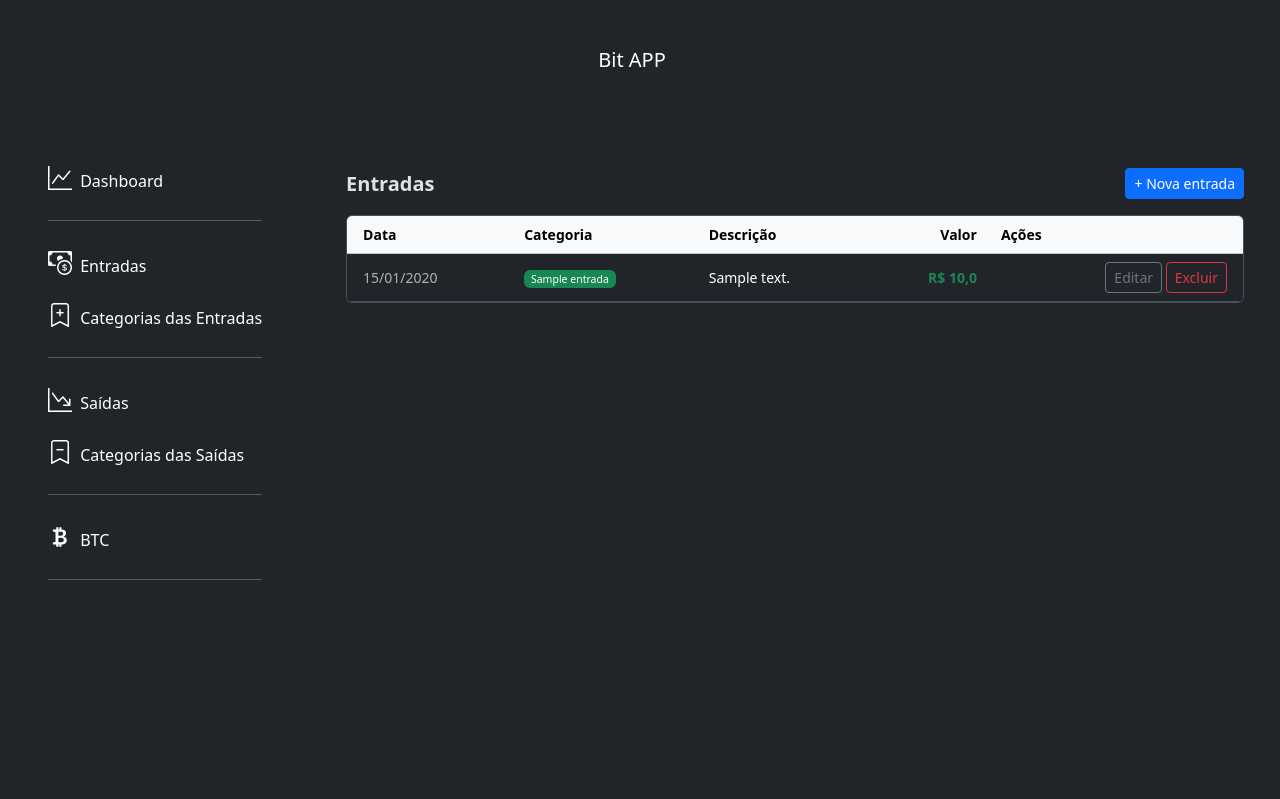
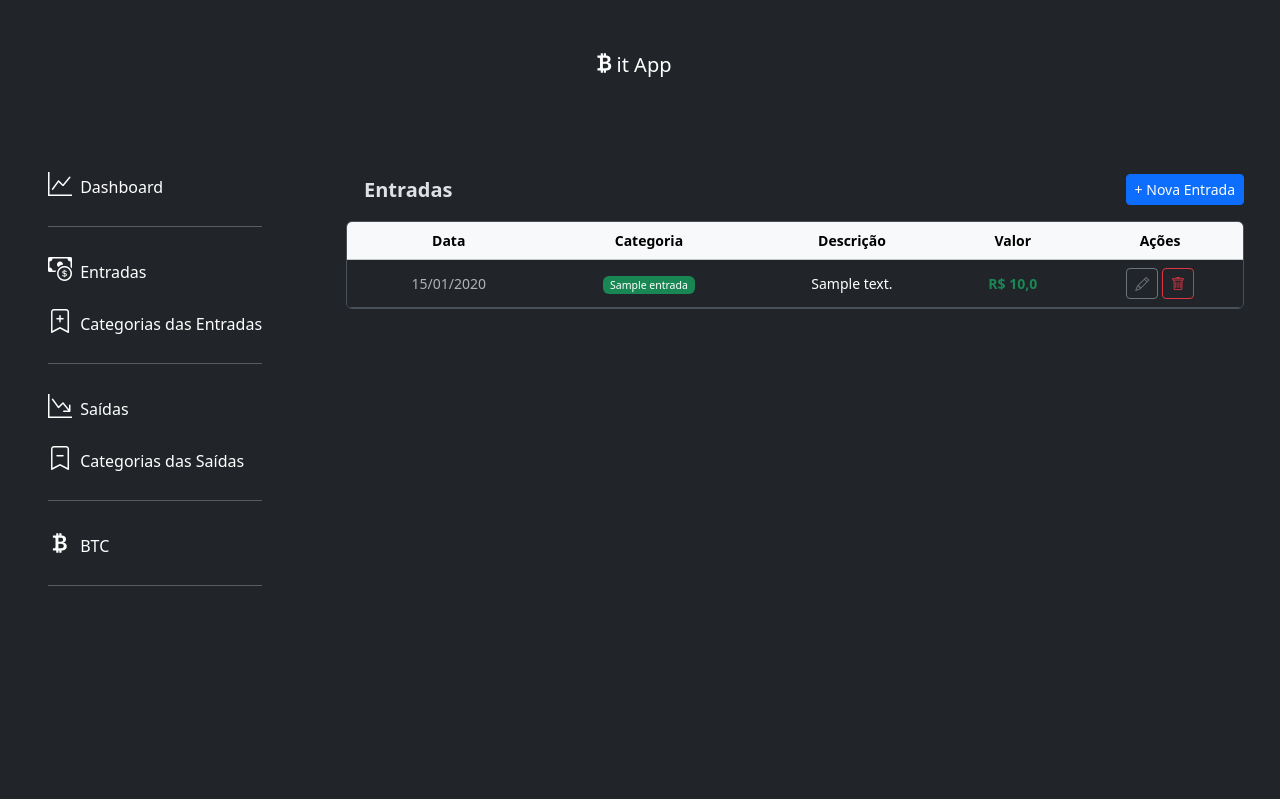
Before and after one commit to Luisf66/bit-app, a Django app: page /entradas/list/ in a window 1280 px wide. Shown: the top 799 px of the page. Run offline with Django 5.2, Linux system fonts and the light colour scheme; tables that the repository leaves empty hold one stand-in row (values such as "Sample post"); parts of the project's set-up code (start-up, migrations or seed data) failed here and were passed over.

Commit message:
style: Alterações visuais no CRUD entradas #3

```diff
--- a/app/templates/components/_header.html
+++ b/app/templates/components/_header.html
@@ -1,5 +1,7 @@
 <nav class="navbar navbar-expand-lg navbar-light bg-dark py-4">
-  <div class="container-fluid">
-    <a class="navbar-brand text-white w-100 text-center mt-3" href="#">Bit APP</a>
+  <div class="container-fluid justify-content-center">
+    <a class="navbar-brand text-white text-center mt-3" href="#">
+      <i class="bi bi-currency-bitcoin fs-4"></i>it App
+    </a>
   </div>
 </nav>
--- a/entradas/templates/entradas_list.html
+++ b/entradas/templates/entradas_list.html
@@ -1,42 +1,46 @@
 {% extends 'base.html' %}
-
 {% block title %}
     BIT-APP Entradas
 {% endblock %}
-
 {% block content %}
 <div class="container-fluid py-4">
     <div class="d-flex justify-content-between align-items-center mb-3">
-        <h5 class="mb-0 fw-semibold">Entradas</h5>
-        <a href="{% url 'entradas:entradas-create' %}" class="btn btn-sm btn-primary">+ Nova entrada</a>
+        <div class="w-100" style="margin-left: 2%;">
+            <h5 class="mb-0 fw-semibold">Entradas</h5>
+        </div>
+        <a href="{% url 'entradas:entradas-create' %}" class="btn btn-sm btn-primary text-nowrap">+ Nova Entrada</a>
     </div>
 
     <div class="table-responsive rounded border">
         <table class="table table-hover align-middle mb-0 small">
             <thead class="table-light">
                 <tr>
-                    <th class="ps-3">Data</th>
-                    <th>Categoria</th>
-                    <th>Descrição</th>
-                    <th class="text-end pe-3">Valor</th>
-                    <th>Ações</th>
+                    <th class="ps-3 text-center">Data</th>
+                    <th class="text-center">Categoria</th>
+                    <th class="text-center">Descrição</th>
+                    <th class="text-center">Valor</th>
+                    <th class="text-center">Ações</th>
                 </tr>
             </thead>
             <tbody>
                 {% for entrada in entradas %}
                 <tr>
-                    <td class="ps-3 text-muted">{{ entrada.data|date:"d/m/Y" }}</td>
-                    <td><span class="badge text-bg-success fw-normal">{{ entrada.categoria }}</span></td>
-                    <td>{{ entrada.descricao }}</td>
-                    <td class="text-end pe-3 fw-semibold text-success">R$ {{ entrada.valor }}</td>
-                    <td class="text-end pe-3">
-                        <a href="{% url 'entradas:entradas-update' entrada.pk %}" class="btn btn-sm btn-outline-secondary">Editar</a>
-                        <a href="{% url 'entradas:entradas-delete' entrada.pk %}" class="btn btn-sm btn-outline-danger">Excluir</a>
+                    <td class="ps-3 text-muted text-center">{{ entrada.data|date:"d/m/Y" }}</td>
+                    <td class="text-center"><span class="badge text-bg-success fw-normal">{{ entrada.categoria }}</span></td>
+                    <td class="text-center">{{ entrada.descricao }}</td>
+                    <td class="text-center fw-semibold text-success">R$ {{ entrada.valor }}</td>
+                    <td class="text-center">
+                        <a href="{% url 'entradas:entradas-update' entrada.pk %}" class="btn btn-sm btn-outline-secondary">
+                            <i class="bi bi-pencil"></i>
+                        </a>
+                        <a href="{% url 'entradas:entradas-delete' entrada.pk %}" class="btn btn-sm btn-outline-danger">
+                            <i class="bi bi-trash"></i>
+                        </a>
                     </td>
                 </tr>
                 {% empty %}
                 <tr>
-                    <td colspan="4" class="text-center text-muted py-3">Nenhuma entrada encontrada.</td>
+                    <td colspan="5" class="text-center text-muted py-3">Nenhuma entrada encontrada.</td>
                 </tr>
                 {% endfor %}
             </tbody>
```
Also changed, not shown: entradas/forms/entrada_form.py (+8 -1 lines), entradas/templates/entradas_create.html (+19 -11 lines), entradas/templates/entradas_delete.html (+18 -20 lines), entradas/templates/entradas_update.html (+19 -9 lines).
